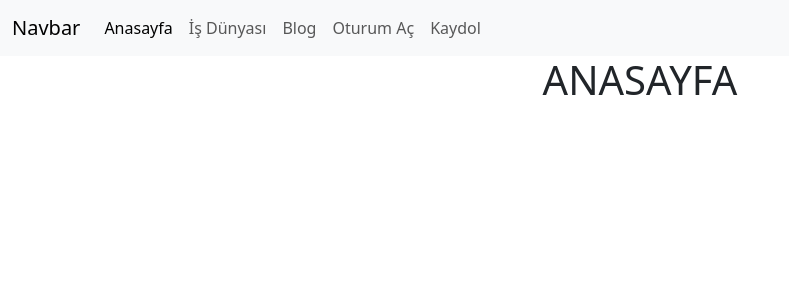
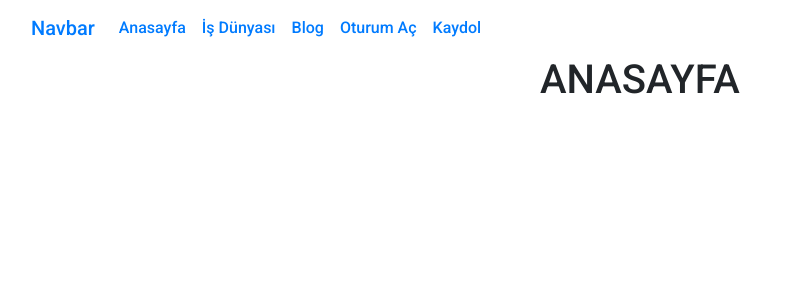
Before and after one commit to mervezulaly/pinterest_frontend, a Django app: page / in a window 1280 px wide. Shown: the top 300 px of the page, without its empty margins (0-789 px from the left). Run offline with Django 4.2, Linux system fonts and the light colour scheme; some libraries are stand-ins or nearby versions.

Commit message:
Sayfalar düzenlendi

```diff
--- a/templates/index.html
+++ b/templates/index.html
@@ -5,8 +5,17 @@
     <meta charset="UTF-8">
     <meta name="viewport" content="width=device-width, initial-scale=1.0">
     <title>Pinterest</title>
-    {% block css %}{% endblock css %}
-    <link href="https://cdn.jsdelivr.net/npm/bootstrap@5.3.1/dist/css/bootstrap.min.css" rel="stylesheet" integrity="sha384-4bw+/aepP/YC94hEpVNVgiZdgIC5+VKNBQNGCHeKRQN+PtmoHDEXuppvnDJzQIu9" crossorigin="anonymous">
+    <!-- Bootstrap -->
+    <link rel="stylesheet" href="https://stackpath.bootstrapcdn.com/bootstrap/4.2.1/css/bootstrap.min.css" integrity="sha384-GJzZqFGwb1QTTN6wy59ffF1BuGJpLSa9DkKMp0DgiMDm4iYMj70gZWKYbI706tWS" crossorigin="anonymous">
+    <!-- fonts -->
+    <link rel="preconnect" href="https://fonts.googleapis.com">
+    <link rel="preconnect" href="https://fonts.gstatic.com" crossorigin>
+    <link href="https://fonts.googleapis.com/css2?family=Roboto:wght@500&display=swap" rel="stylesheet">
+    {% block css %}
+    <!-- My CSS -->
+    <link rel="stylesheet" href="anasayfa.css">
+    {% endblock css %}
+
 </head>
 <body>
     {% include 'includes/_navbar.html' %}
```
